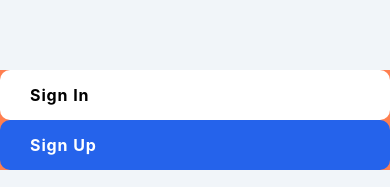
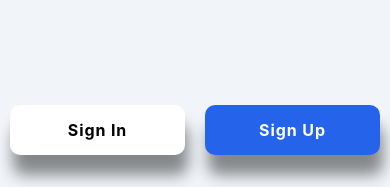
Before and after one commit to katGhost/loginFirebase, a React Native app: screen /Introduction in a window 390 px wide. Shown: the part 654-841 px from the top of the page. Built offline with nearby package versions, Linux system fonts and the light colour scheme.

Commit message:
screens refactored

```diff
--- a/App.js
+++ b/App.js
@@ -1,7 +1,7 @@
 import React from 'react'
 import { NavigationContainer } from '@react-navigation/native';
 import { createNativeStackNavigator } from '@react-navigation/native-stack';
-import IntroPage from './IntroPage';
+import IntroPage from './src/Screens/IntroPage/IntroPage';
 
 const Stack = createNativeStackNavigator();
 
--- a/IntroPage.js
+++ b/src/Screens/IntroPage/IntroPage.js
@@ -3,14 +3,11 @@ import {
   View,
   Text,
   SafeAreaView,
-  Pressable,
   Image,
-  ImageBackground,
   StyleSheet,
 } from "react-native";
-import dushawn from "./assets/images/dushawn.jpg";
-import jair from "./assets/images/jair.jpg";
-import CustomButton from "./src/components/CustomButton/CustomButton";
+import jair from "../../../assets/images/jair.jpg";
+import CustomButton from "../../components/CustomButton/CustomButton";
 
 const IntroPage = () => {
   return (
@@ -89,10 +86,13 @@ const styles = StyleSheet.create({
    textAlign: "center",
   },
   buttonContainer: {
-   backgroundColor: "coral",
    position: "absolute",
    bottom: 20,
    width: "100%",
+   flexDirection: "row",
+   justifyContent: "space-around",
+   alignItems: "center",
+   paddingVertical: 15,
   },
 
 });
--- a/src/components/CustomButton/CustomButton.js
+++ b/src/components/CustomButton/CustomButton.js
@@ -1,16 +1,19 @@
-import React from 'react';
-import { View, Text, Pressable, StyleSheet } from 'react-native';
+import React from "react";
+import { Text, Pressable, StyleSheet } from "react-native";
 
-const CustomButton = ({ onPress, text, type="PRIMARY"}) => {
+const CustomButton = ({ onPress, text, type = "PRIMARY" }) => {
   const background = type === "PRIMARY" ? "#FFFFFF" : "#2563EB";
   // make text distinguishable for each button
   const color = type === "PRIMARY" ? "#000000" : "#FFFFFF";
 
   return (
-    <Pressable onPress={onPress} style={[styles.button, {backgroundColor: background}]}>
-      <Text style={[styles.text, {color: color}]}>{text}</Text>
+    <Pressable
+      onPress={onPress}
+      style={[styles.button, { backgroundColor: background }]}
+    >
+      <Text style={[styles.text, { color: color }]}>{text}</Text>
     </Pressable>
-  )
+  );
 };
 
 const styles = StyleSheet.create({
@@ -18,13 +21,20 @@ const styles = StyleSheet.create({
     borderRadius: 10,
     paddingVertical: 15,
     paddingHorizontal: 30,
+    width: "45%",
+    shadowColor: "rgba(0,0,0,0.5)",
+    shadowOffset: { width: 3, height: 20 },
+    shadowOpacity: 0.9,
+    shadowRadius: 15,
+    elevation: 2,
   },
   text: {
     fontSize: 16,
     fontWeight: "bold",
     textTransform: "capitalize",
     letterSpacing: 0.9,
-   }
-})
+    textAlign: "center",
+  },
+});
 
-export default CustomButton
+export default CustomButton;
```
Lines whose indentation alone changed are shown as unchanged.
